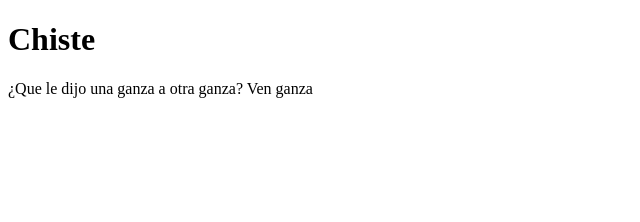
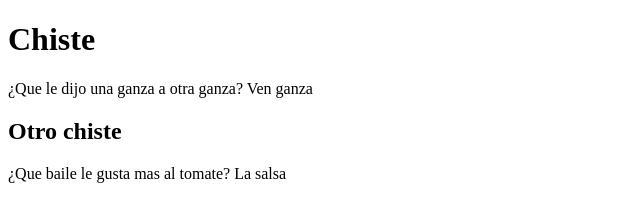
Before and after one commit to JosueVic/Ejemplo, a plain HTML site: page index.html in a window 1280 px wide. Shown: the whole page, without its empty margins (0-640 px from the left). Drawn offline with Linux system fonts and the light colour scheme.

Commit message:
agregue otro chiste

```diff
--- a/index.html
+++ b/index.html
@@ -9,5 +9,7 @@
 <body>
     <h1>Chiste</h1>
     <p>¿Que le dijo una ganza a otra ganza? Ven ganza</p>
+    <h2>Otro chiste</h2>
+    <p>¿Que baile le gusta mas al tomate? La salsa</p>
 </body>
 </html>
```
